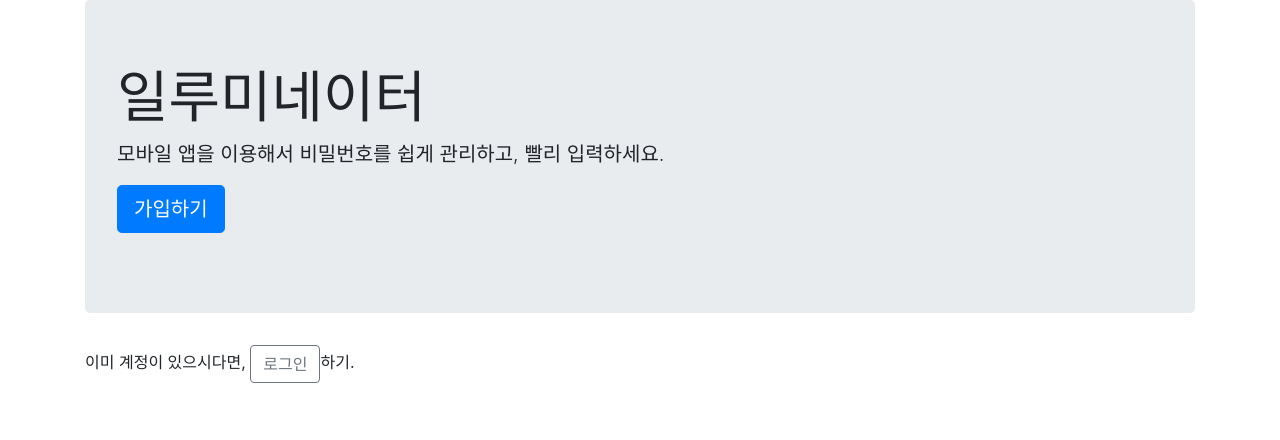
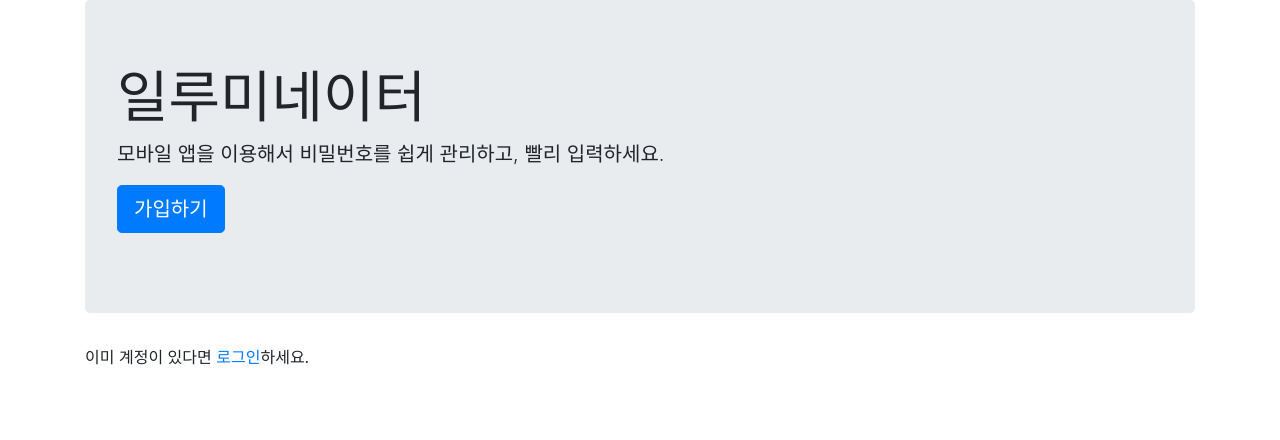
Before and after one commit to kanghyojun/mastermisi, a Python web app: template mastermisi/templates/index.html in a window 1280 px wide. Shown: the top 440 px of the page. Run offline with Jinja, Linux system fonts and the light colour scheme; the template is opened without the code that fills it, so the values that code supplies are empty; some libraries are stand-ins or nearby versions.

Commit message:
Minor update index

```diff
--- a/mastermisi/templates/index.html
+++ b/mastermisi/templates/index.html
@@ -14,7 +14,7 @@
     </div>
 
     <div>
-        이미 계정이 있으시다면, <a class="btn btn-outline-secondary" href="{{ url_for('.login_form') }}">로그인</a>하기.
+        이미 계정이 있다면 <a href="{{ url_for('.login_form') }}">로그인</a>하세요.
     </div>
 </div>
 
```
